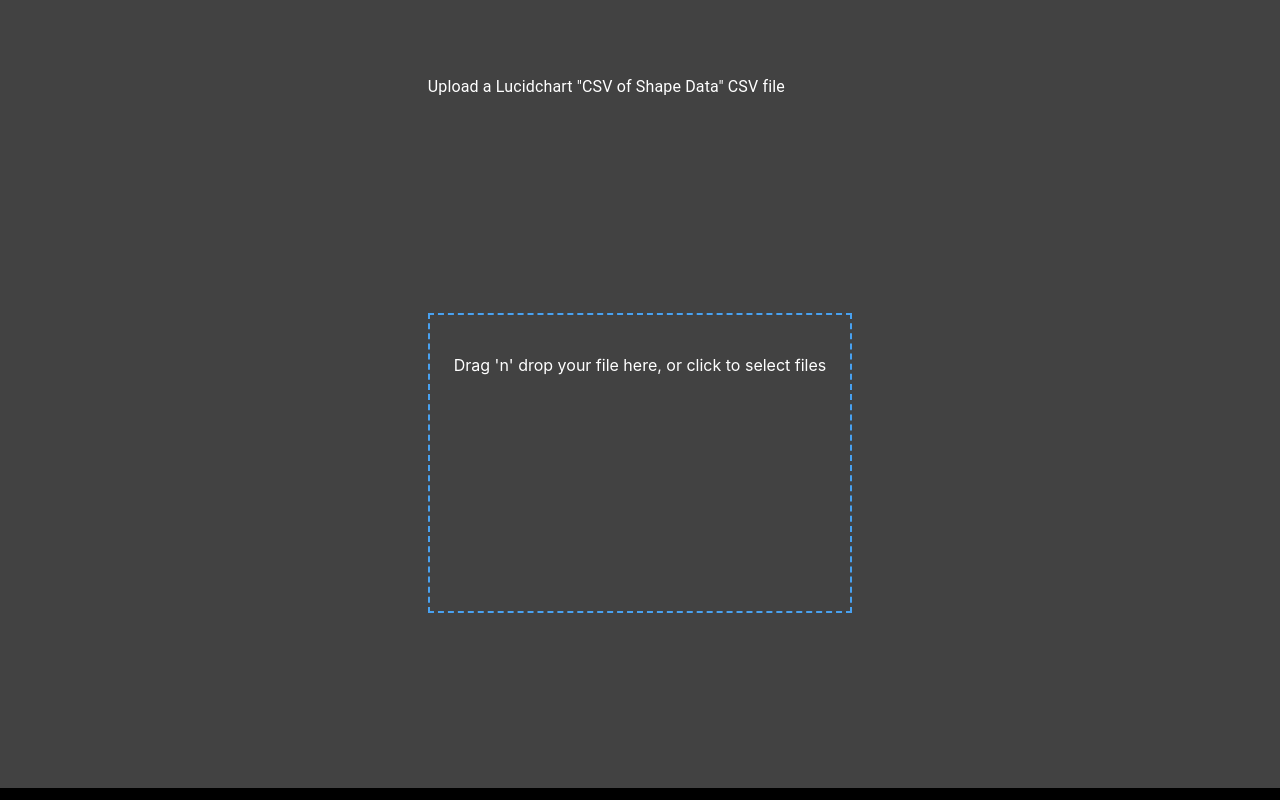
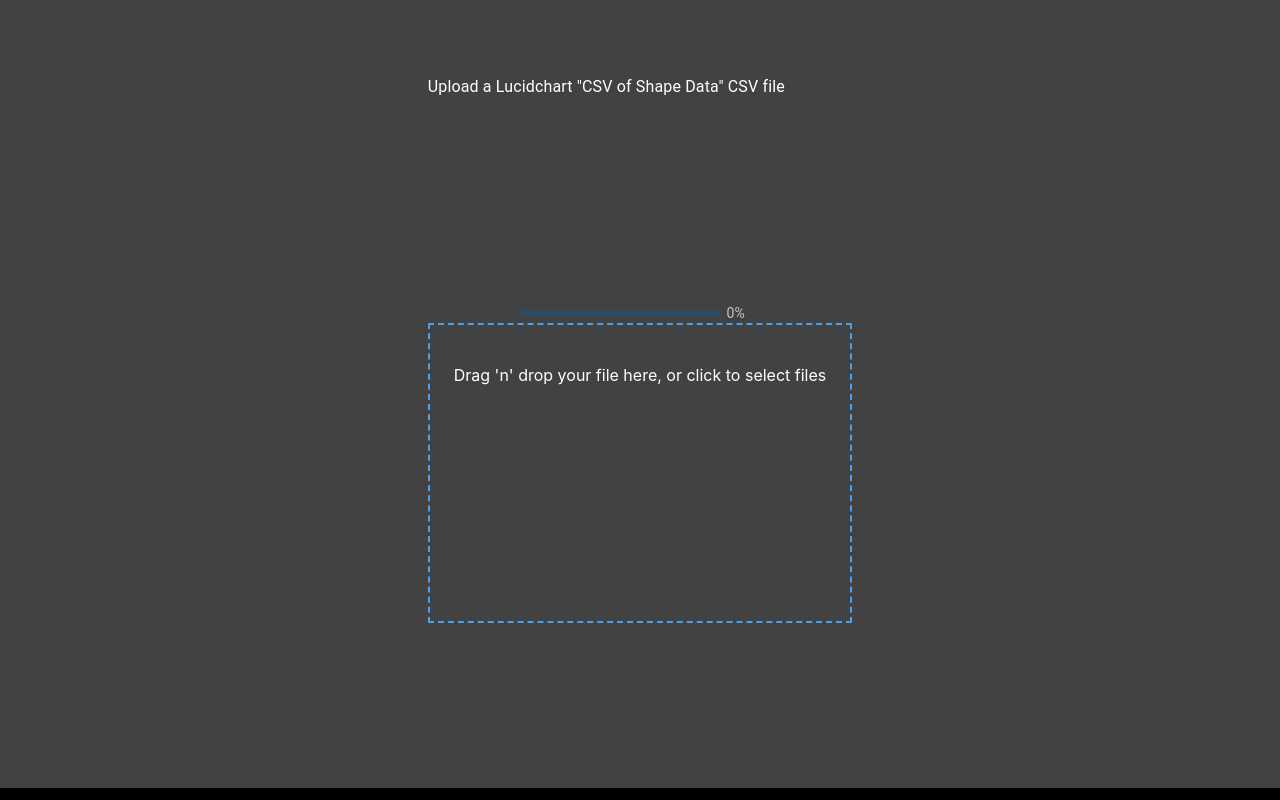
Before and after one commit to heystevegray/lucid-prisma-dreams, a Next.js app: page / in a window 1280 px wide. Built offline with nearby package versions, Linux system fonts and the light colour scheme.

Commit message:
Resetting results, progress bar.

```diff
--- a/components/FileUpload.tsx
+++ b/components/FileUpload.tsx
@@ -1,8 +1,9 @@
 import { Grid } from '@material-ui/core';
-import React from 'react';
+import React, { useEffect, useState } from 'react';
 import Dropzone, { DropEvent, FileRejection } from 'react-dropzone';
 import { makeStyles } from '@material-ui/core/styles';
 import axios from 'axios';
+import ProgressBar from './ProgressBar'
 
 const useStyles = makeStyles((theme) => ({
 	root: {
@@ -27,6 +28,14 @@
 	link.remove();
 }
 
+export default function FileUpload() {
+	const classes = useStyles();
+	const [progress, setProgress] = useState(0)
+
+	useEffect(() => {
+		setProgress(0)
+	}, [])
+
 	const onDrop = async (
 		acceptedFiles: any[],
 		fileRejections: FileRejection[],
@@ -38,14 +47,14 @@
 			return;
 		}
 
+		// Reset progress bar
+		setProgress(0)
+
 		try {
 			const config = {
 				headers: { 'content-type': 'multipart/form-data' },
 				onUploadProgress: (event) => {
-				console.log(
-					`Current progress:`,
-					Math.round((event.loaded * 100) / event.total)
-				);
+					setProgress(Math.round((event.loaded * 100) / event.total))
 				},
 			};
 
@@ -60,10 +69,11 @@
 		}
 	};
 
-export default function FileUpload() {
-	const classes = useStyles();
 	return (
-		<Grid container justify="center" alignItems="center">
+		<Grid container justify="center" alignItems="center" direction="column">
+			<Grid item>
+				<ProgressBar value={progress} />
+			</Grid>
 			<Grid item className={classes.root}>
 				<Dropzone onDrop={onDrop} accept=".csv" maxFiles={2}>
 					{({ getRootProps, getInputProps }) => (
--- /dev/null
+++ b/components/ProgressBar.tsx
@@ -0,0 +1,41 @@
+import React, { useEffect, useState } from 'react';
+import { makeStyles } from '@material-ui/core/styles';
+import LinearProgress, { LinearProgressProps } from '@material-ui/core/LinearProgress';
+import Typography from '@material-ui/core/Typography';
+import Box from '@material-ui/core/Box';
+
+function LinearProgressWithLabel(props: LinearProgressProps & { value: number }) {
+	return (
+		<Box display="flex" alignItems="center">
+			<Box width="100%" mr={1}>
+				<LinearProgress variant="determinate" {...props} />
+			</Box>
+			<Box minWidth={35}>
+				<Typography variant="body2" color="textSecondary">{`${Math.round(
+					props.value,
+				)}%`}</Typography>
+			</Box>
+		</Box>
+	);
+}
+
+const useStyles = makeStyles({
+	root: {
+		width: '100%',
+	},
+});
+
+export default function ProgressBar({ value }: { value: number }) {
+	const classes = useStyles();
+	const [progress, setProgress] = useState(0);
+
+	useEffect(() => {
+		setProgress(value);
+	}, [value]);
+
+	return (
+		<div className={classes.root}>
+			<LinearProgressWithLabel value={progress} style={{ minWidth: 200 }} />
+		</div>
+	);
+}
```
Also changed, not shown: pages/api/upload.ts (+10 -0 lines), utils.ts (+23 -9 lines). Lines whose indentation alone changed are shown as unchanged.
